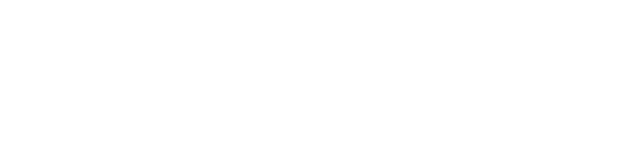
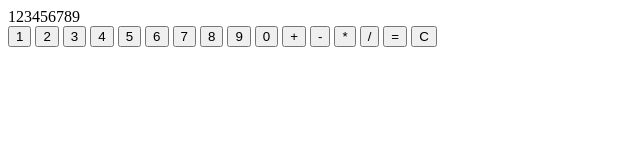
Before and after one commit to absolzen/project_calculator, a plain HTML site: page index.html in a window 1280 px wide. Shown: the whole page, without its empty margins (0-640 px from the left). Drawn offline with Linux system fonts and the light colour scheme.

Commit message:
Add buttons and display elements

```diff
--- a/index.html
+++ b/index.html
@@ -7,6 +7,25 @@
   <title>TOP Calculator</title>
 </head>
 <body>
+  <div class="calculator">
+    <div class="display">123456789</div>
+    <button class="digit one">1</button>
+    <button class="digit two">2</button>
+    <button class="digit three">3</button>
+    <button class="digit four">4</button>
+    <button class="digit five">5</button>
+    <button class="digit six">6</button>
+    <button class="digit seven">7</button>
+    <button class="digit eight">8</button>
+    <button class="digit nine">9</button>
+    <button class="digit zero">0</button>
+    <button class="sign plus">+</button>
+    <button class="sign minus">-</button>
+    <button class="sign asterisk">*</button>
+    <button class="sign slash">/</button>
+    <button class="other equals">=</button>
+    <button class="other clear">C</button>
+  </div>
   <script src="script.js"></script>
 </body>
 </html>
```
